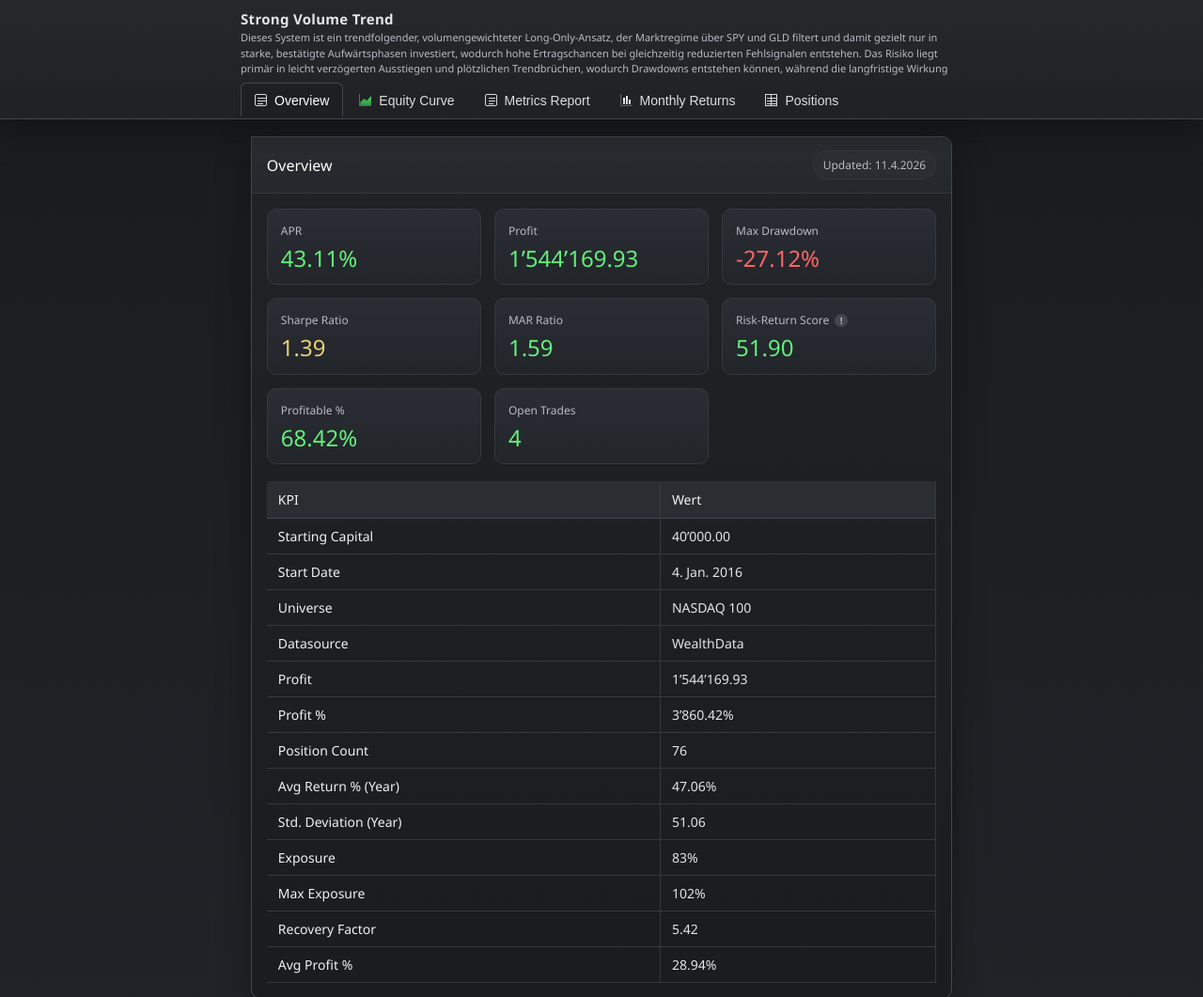
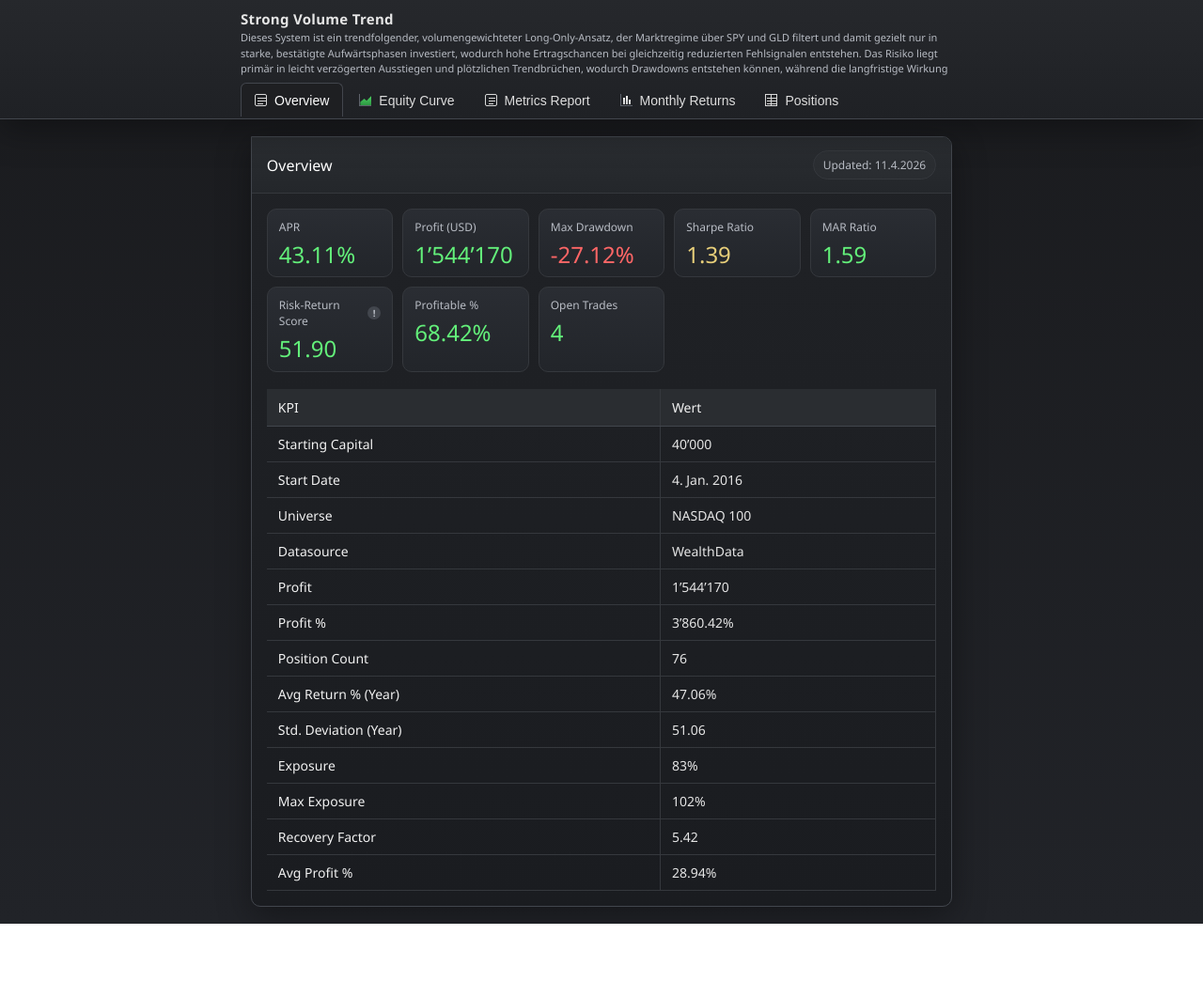
Before and after one commit to github-ascnet/wl-strong-volume-trend, a plain HTML site: page index.html in a window 1280 px wide. Shown: the top 1061 px of the page at 94% size. After the commit the page ends 983 px from the top, so only its background shows below. Drawn offline with Linux system fonts and the light colour scheme.

Commit message:
Fixed some minor Dashboard settings in Overview

```diff
--- a/css/styles.css
+++ b/css/styles.css
@@ -234,8 +234,8 @@
 
 .grid-cards {
   display: grid;
-  grid-template-columns: repeat(auto-fit, minmax(180px, 1fr));
-  gap: 14px;
+  grid-template-columns: repeat(auto-fit, minmax(120px, 1fr));
+  gap: 10px;
   margin-bottom: 18px;
 }
 
@@ -243,7 +243,7 @@
   background: linear-gradient(180deg, #2a2d33 0%, #22252a 100%);
   border: 1px solid var(--border-soft);
   border-radius: var(--radius);
-  padding: 14px;
+  padding: 10px 12px;
 }
 
 .card-label {
--- a/js/main.js
+++ b/js/main.js
@@ -144,8 +144,8 @@
       cssClass: getValueClass(currentState.apr),
     },
     {
-      label: "Profit",
-      value: formatNumber(currentState.profit),
+      label: "Profit (USD)",
+      value: formatNumber(currentState.profit, 0),
       cssClass: getValueClass(currentState.profit),
     },
     {
@@ -224,11 +224,11 @@
     .join("");
 
   const metrics = [
-    ["Starting Capital", formatNumber(currentState.startingCapital)],
+    ["Starting Capital", formatNumber(currentState.startingCapital, 0)],
     ["Start Date", formatDateLong(currentState.backtestStartDate)],
     ["Universe", universeName],
     ["Datasource", datasourceName],
-    ["Profit", formatNumber(currentState.profit)],
+    ["Profit", formatNumber(currentState.profit, 0)],
     ["Profit %", formatPercent(currentState.profitPercent)],
     ["Position Count", currentState.positionCount],
     ["Avg Return % (Year)", formatPercent(currentState.avgReturnYear)],
@@ -255,10 +255,10 @@
   const metricsTableBody = document.getElementById("metricsTableBody");
 
   const rows = [
-    ["Starting Capital", formatNumber(currentState.startingCapital)],
+    ["Starting Capital", formatNumber(currentState.startingCapital, 0)],
     ["Start Date", formatDateLong(currentState.backtestStartDate)],
     ["APR", formatPercent(currentState.apr)],
-    ["Profit", formatNumber(currentState.profit)],
+    ["Profit", formatNumber(currentState.profit, 0)],
     ["Profit %", formatPercent(currentState.profitPercent)],
     ["Risk-Return Meta Score", currentState.riskReturnMetaScore],
     ["Sharpe Ratio", formatNumber(currentState.sharpeRatio)],
```
